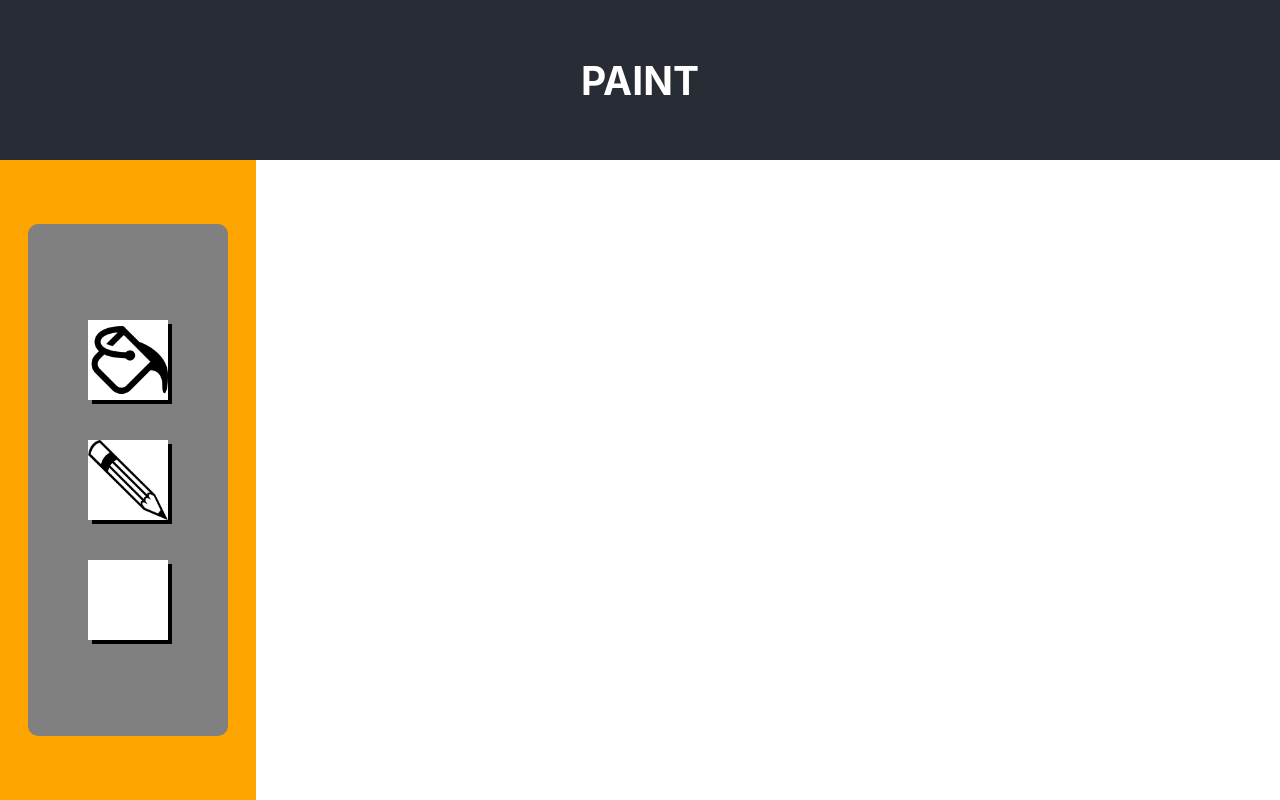
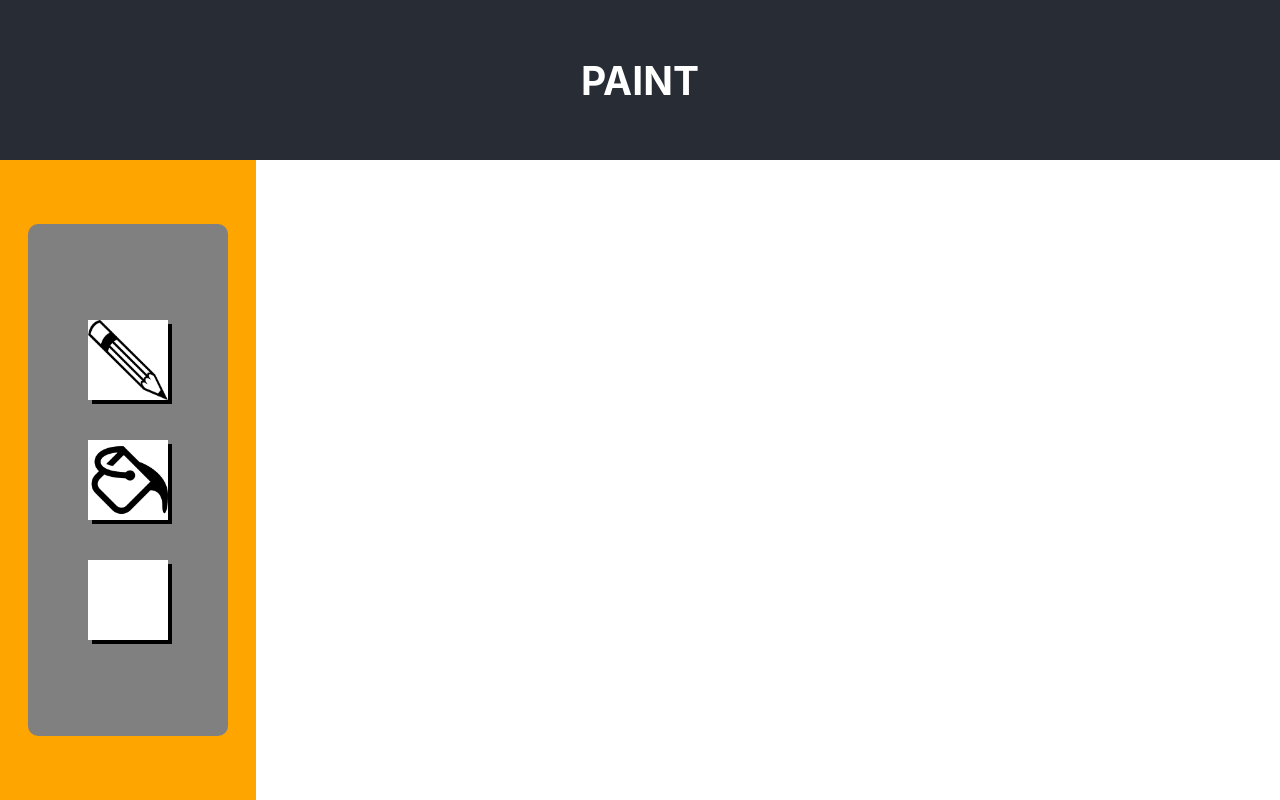
Before and after one commit to begeh/paint, a React (Create React App) app: page / in a window 1280 px wide. Built offline with nearby package versions, Linux system fonts and the light colour scheme.

Commit message:
refactor Tool components in Toolbar to be mapped using array of tool data

```diff
--- a/src/App.js
+++ b/src/App.js
@@ -9,8 +9,8 @@ function App() {
   const [tool, setTool] = useState(false);
   const [dimensions, setDimensions] = useState({ height: 16, width: 32 });
   const { height, width } = dimensions;
-  const canvasColumn = 16;
-  const canvasRow = 32;
+  const canvasColumns = 16;
+  const canvasRows = 32;
 
   useEffect(() => {
     createCanvas();
@@ -18,7 +18,7 @@ function App() {
 
   const createRow = () => {
     const row = [];
-    for (let i = 1; i <= canvasRow; i++) {
+    for (let i = 1; i <= canvasRows; i++) {
       row.push("#fff");
     }
     return row;
@@ -26,7 +26,7 @@ function App() {
 
   const createCanvas = () => {
     const canvas = [];
-    for (let i = 1; i <= canvasColumn; i++) {
+    for (let i = 1; i <= canvasColumns; i++) {
       canvas.push(createRow());
     }
     return setCanvas(canvas);
--- a/src/components/Canvas/Square.js
+++ b/src/components/Canvas/Square.js
@@ -2,7 +2,6 @@ import floodFill from '../../helpers/floodFill';
 
 export default function Square(props) {
   const {
-    key,
     width,
     height,
     currentColor,
@@ -28,7 +27,6 @@ export default function Square(props) {
 
   return (
     <div
-      key={key}
       className="grey-on-hover squares"
       style={{
         width: `calc(80vw/${width})`,
--- a/src/components/Toolbar/Toolbar.js
+++ b/src/components/Toolbar/Toolbar.js
@@ -12,15 +12,23 @@ export default function Toolbar(props) {
     setColor(color.hex);
   };
 
+  //list of tools and their associated data to be rendered with Tool component
+  const tools = [
+    { toolType: "pencil", image: pencil },
+    { toolType: "flood-fill", image: floodfill },
+  ];
+
   return (
     <div className="toolbar">
-      <Tool
-        tool={tool}
-        setTool={setTool}
-        toolType="flood-fill"
-        image={floodfill}
-      />
-      <Tool tool={tool} setTool={setTool} toolType="pencil" image={pencil} />
+      {tools.map((item, index) => (
+        <Tool
+          key={index}
+          tool={tool}
+          setTool={setTool}
+          toolType={item.toolType}
+          image={item.image}
+        />
+      ))}
       <div
         className="tool-btn-container"
         onClick={() => setShowColorPicker(!showColorPicker)}
```
Also changed, not shown: 1 other file (tests, documents, lock files or other folders).
